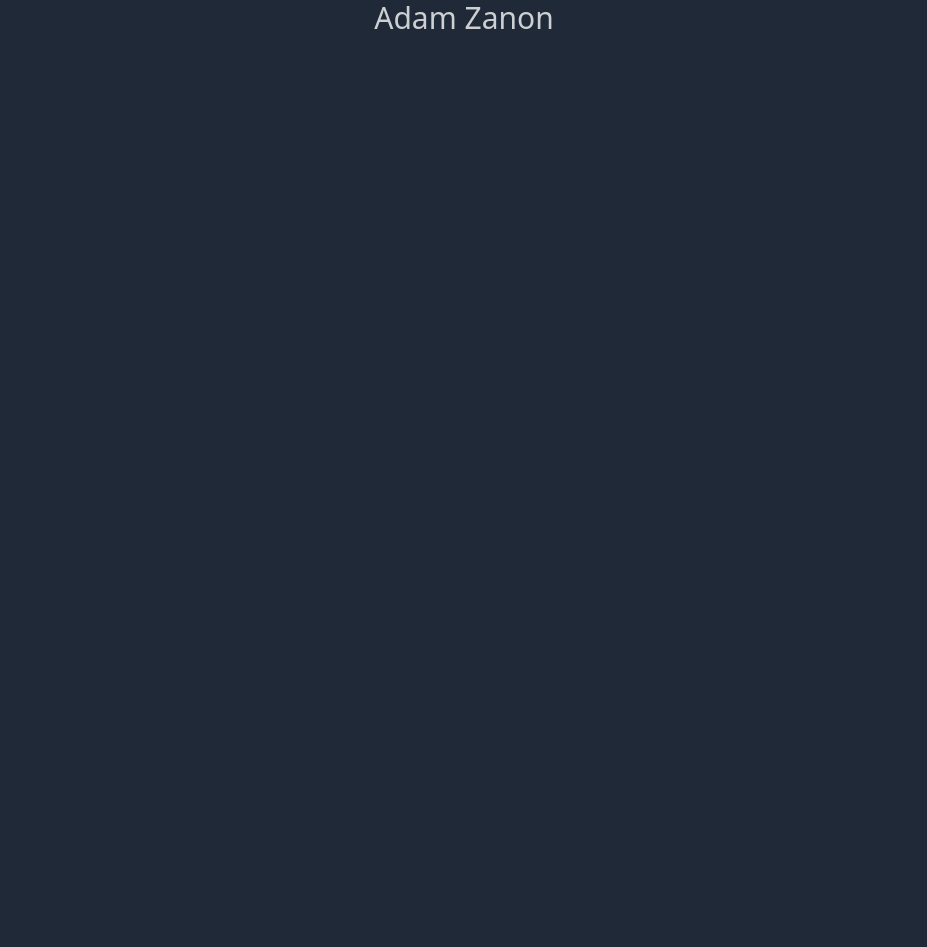
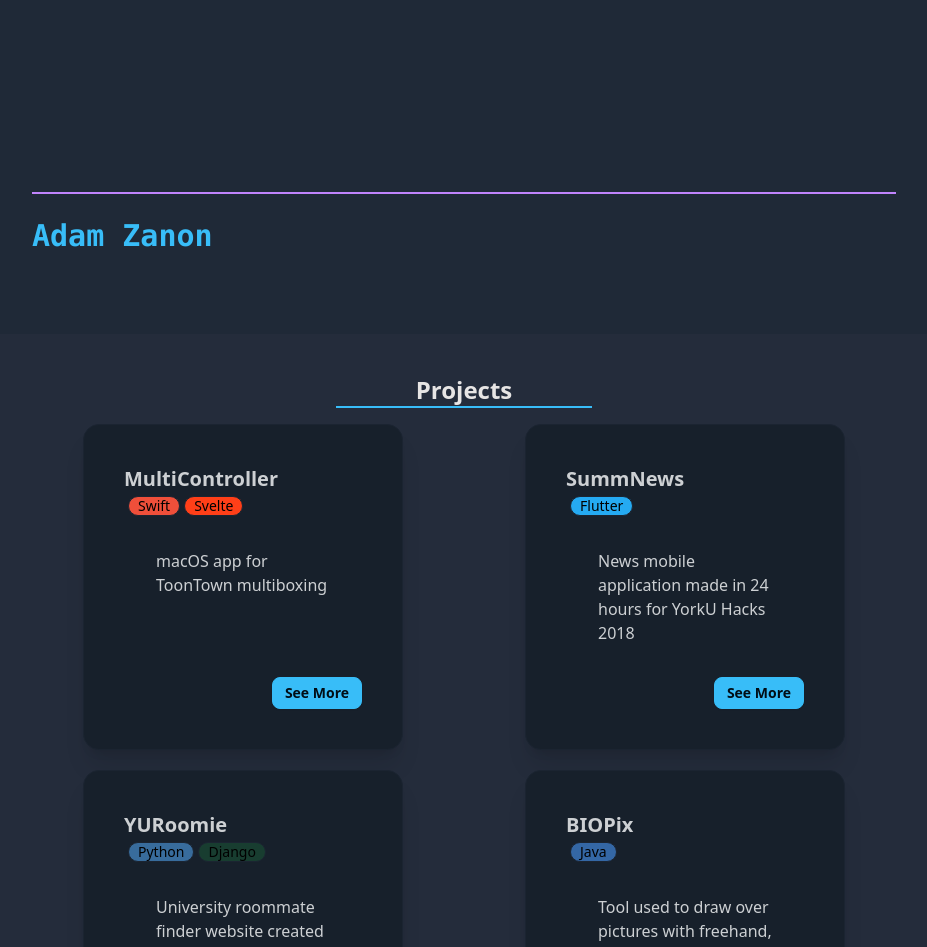
Before and after one commit to AdamZed/adamzanon.com, a SvelteKit app: page / in a window 1280 px wide. Shown: the top 947 px of the page, without its empty margins (176-1103 px from the left). Before the commit the page ends 800 px from the top, so only its background shows below. Built offline with nearby package versions, Linux system fonts and the light colour scheme.

Commit message:
main page

```diff
--- a/package.json
+++ b/package.json
@@ -12,6 +12,8 @@
 		"format": "prettier --write ."
 	},
 	"devDependencies": {
+		"@iconify-json/mingcute": "^1.2.0",
+		"@iconify/tailwind": "^1.1.3",
 		"@sveltejs/adapter-auto": "^3.0.0",
 		"@sveltejs/kit": "^2.0.0",
 		"@sveltejs/vite-plugin-svelte": "^3.0.0",
--- a/src/routes/+page.svelte
+++ b/src/routes/+page.svelte
@@ -1 +1,19 @@
-<h1 class="text-center text-3xl">Adam Zanon</h1>
+<script>
+	import Projects from './Projects.svelte';
+</script>
+
+<div class="mx-52 mt-48 border-t-2 border-secondary pt-6">
+	<h1 class="font-mono text-3xl font-bold text-primary">Adam Zanon</h1>
+	<div>
+		<a target="_blank" href="https://www.github.com/AdamZed">
+			<span class="icon-[mingcute--github-line] size-7 text-neutral hover:text-secondary" />
+		</a>
+		<a target="_blank" href="https://www.linkedin.com/in/adam-zanon/">
+			<span class="icon-[mingcute--linkedin-line] size-7 text-neutral hover:text-secondary" />
+		</a>
+	</div>
+</div>
+
+<Projects />
+
+<div class="footer mb-2 flex justify-center text-center text-neutral">© 2024 Adam Zanon</div>
--- /dev/null
+++ b/src/routes/Projects.svelte
@@ -0,0 +1,69 @@
+<script lang="ts">
+	const BADGE_STYLES: Record<string, string> = {
+		Swift: 'bg-[#EF4F3A]',
+		Flutter: 'bg-[#25AAF2]',
+		Python: 'bg-[#386C9C]',
+		Django: 'bg-[#183D30]',
+		Svelte: 'bg-[#FF3F18]',
+		Java: 'bg-[#3467A5]'
+	};
+	let projects = [
+		{
+			name: 'MultiController',
+			desc: 'macOS app for ToonTown multiboxing',
+			link: 'https://www.ttmulti.com',
+			badges: ['Swift', 'Svelte']
+		},
+		{
+			name: 'SummNews',
+			desc: 'News mobile application made in 24 hours for YorkU Hacks 2018',
+			link: 'https://github.com/AdamZed/SummNews',
+			badges: ['Flutter']
+		},
+		{
+			name: 'YURoomie',
+			desc: "University roommate finder website created for YorkU's Steacie Library Hackfest 2018",
+			link: 'https://github.com/michaelroudnitski/yuroomie',
+			badges: ['Python', 'Django']
+		},
+		{
+			name: 'BIOPix',
+			desc: 'Tool used to draw over pictures with freehand, lines, angles, and more',
+			link: 'https://github.com/AdamZed/BIOpix',
+			badges: ['Java']
+		}
+	];
+</script>
+
+<div class="my-20 bg-[#242c3b] pb-20">
+	<div class="mx-52 pt-6">
+		<div class="flex justify-center">
+			<h2 class="my-4 w-64 border-b-2 border-primary text-center text-2xl font-bold text-neutral">
+				Projects
+			</h2>
+		</div>
+		<div class="flex flex-wrap justify-around gap-5">
+			{#each projects as proj}
+				<div
+					class="card card-bordered max-w-xs basis-full bg-base-300 p-10 shadow-xl hover:bg-base-200"
+				>
+					<h2 class="card-title">{proj.name}</h2>
+					<div>
+						{#each proj.badges as badge}
+							<span class="badge ml-1 {BADGE_STYLES[badge]} text-black">{badge}</span>
+						{/each}
+					</div>
+
+					<p class="card-body">{proj.desc}</p>
+					<div class="card-actions justify-end">
+						<a
+							target="_blank"
+							href={proj.link}
+							class="btn btn-primary btn-sm py-2 hover:btn-secondary">See More</a
+						>
+					</div>
+				</div>
+			{/each}
+		</div>
+	</div>
+</div>
--- a/tailwind.config.js
+++ b/tailwind.config.js
@@ -1,4 +1,6 @@
 /** @type {import('tailwindcss').Config} */
+const { addDynamicIconSelectors } = require('@iconify/tailwind');
+
 export default {
 	content: ['./src/**/*.{html,js,svelte,ts}'],
 
@@ -24,5 +26,5 @@ export default {
 		]
 	},
 
-	plugins: [require('daisyui')]
+	plugins: [require('daisyui'), addDynamicIconSelectors()]
 };
```
Also changed, not shown: 1 other file (tests, documents, lock files or other folders).
